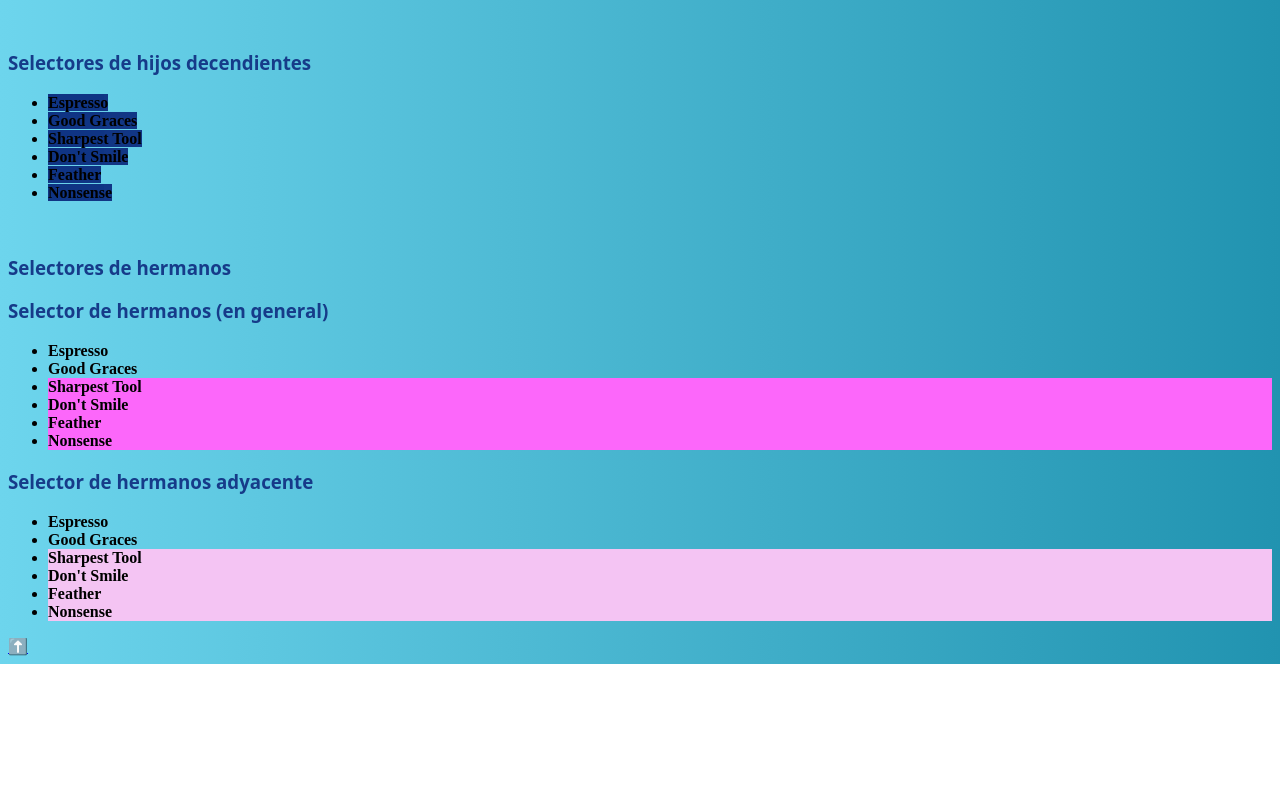
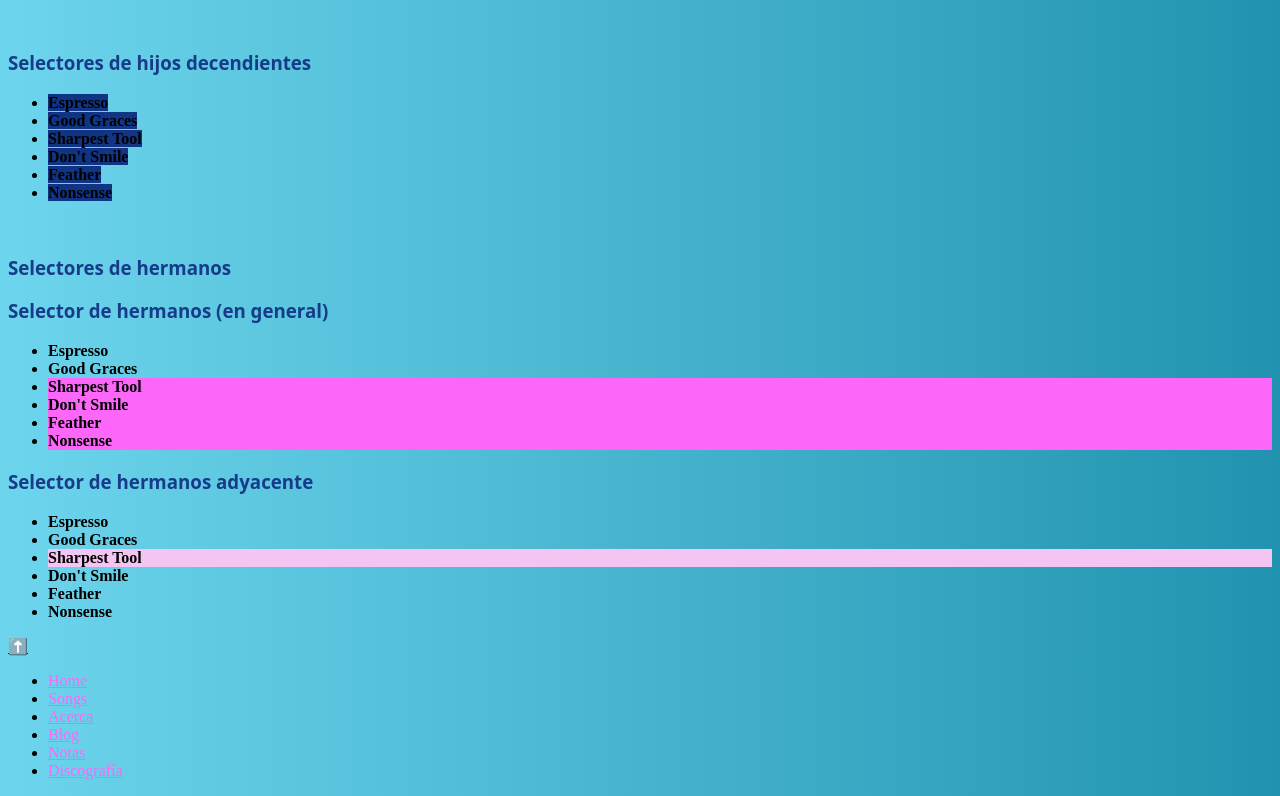
Before and after one commit to g1abr/JonmirchaWeb, a plain HTML site: page css/index.html in a window 1280 px wide. Shown: the part 1117-1913 px from the top of the page. Before the commit the page ends 1781 px from the top, so only its background shows below. Drawn offline with Linux system fonts and the light colour scheme; a web font is replaced by a local one.

Commit message:
Subir cambios

```diff
--- a/css/css/style.css
+++ b/css/css/style.css
@@ -60,6 +60,11 @@ Los selectores de hermanos van a  aplicar a los  elementos que son hermanos y qu
     background: #fc67fa;
 }
 
-.hermanos-adyacente ~ li{
+.hermanos-adyacente + li{
     background: #f4c4f3;
 }
+
+/* Selectores de atributos */
+.selectores-atributos a[href]{
+    color: #fc67fa;
+}
--- a/css/index.html
+++ b/css/index.html
@@ -140,5 +140,19 @@
         <a href="#temario-css">⬆️</a>
     </article>
 
+    <nav class="selectores-atributos">
+        <ul>
+            <li><a href="#" targer="_blank">Home</a></li>
+            <li><a href="#" targer="_blank">Songs</a></li>
+            <li><a href="#" targer="_blank">Acerca </a></li>
+            <li><a href="#" targer="_blank">Blog</a></li>
+            <li><a href="#" targer="_blank">Notas</a></li>
+            <li><a href="#" targer="_blank">Discografía</a></li>
+
+        </ul>
+    </nav>
+
+
+
 </body>
 </html>
```
